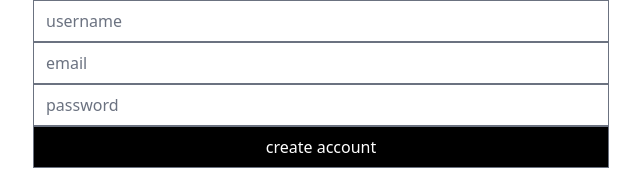
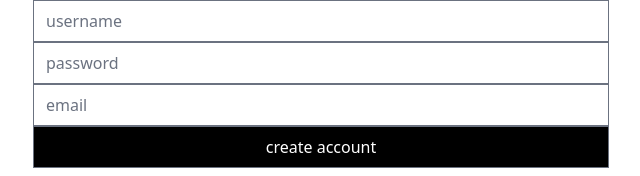
Before and after one commit to joooonis/carrot-market, a Next.js app: page /forms in a window 1280 px wide. Shown: the top 176 px of the page, without its empty margins (319-959 px from the left). Built offline with nearby package versions, Linux system fonts and the light colour scheme.

Commit message:
feat : type of login form

```diff
--- a/pages/forms.tsx
+++ b/pages/forms.tsx
@@ -1,32 +1,40 @@
-import { useForm } from 'react-hook-form';
+import { FieldErrors, useForm } from 'react-hook-form';
+
+interface LoginForm {
+  username: string;
+  password: string;
+  email?: string;
+}
 
 export default function Form() {
-  const { register, handleSubmit } = useForm();
+  const { register, handleSubmit } = useForm<LoginForm>();
 
-  const onValid = () => {
-    console.log(register);
+  const onValid = (data: LoginForm) => {
+    console.log(data);
   };
-  const onInvalid = () => {
-    console.log('error!');
+  const onInvalid = (errors: FieldErrors) => {
+    console.log(errors);
   };
 
   return (
     <form onSubmit={handleSubmit(onValid, onInvalid)} className="flex flex-col">
       <input
-        {...register('username', { required: true })}
+        {...register('username', {
+          required: 'Email is required',
+          minLength: {
+            message: 'The username should be longer than 5 chars',
+            value: 5,
+          },
+        })}
         type="text"
         placeholder="username"
       />
       <input
-        type="email"
-        {...register('email', { required: true })}
-        placeholder="email"
-      />
-      <input
         type="password"
-        {...register('password', { required: true })}
+        {...register('password', { required: 'Password is required' })}
         placeholder="password"
       />
+      <input type="email" {...register('email', {})} placeholder="email" />
       <input
         className="border border-gray-500 py-2 bg-black text-white"
         type="submit"
```
